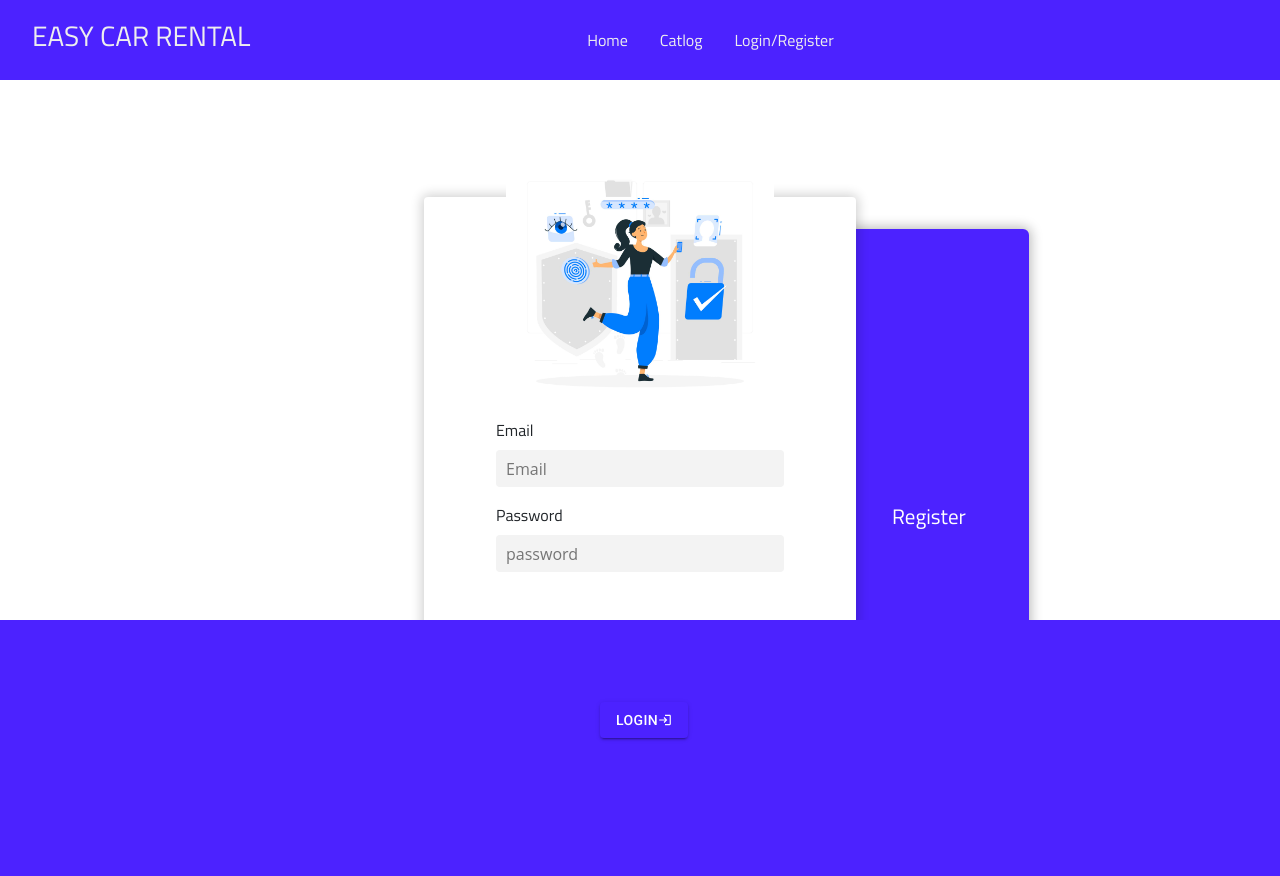
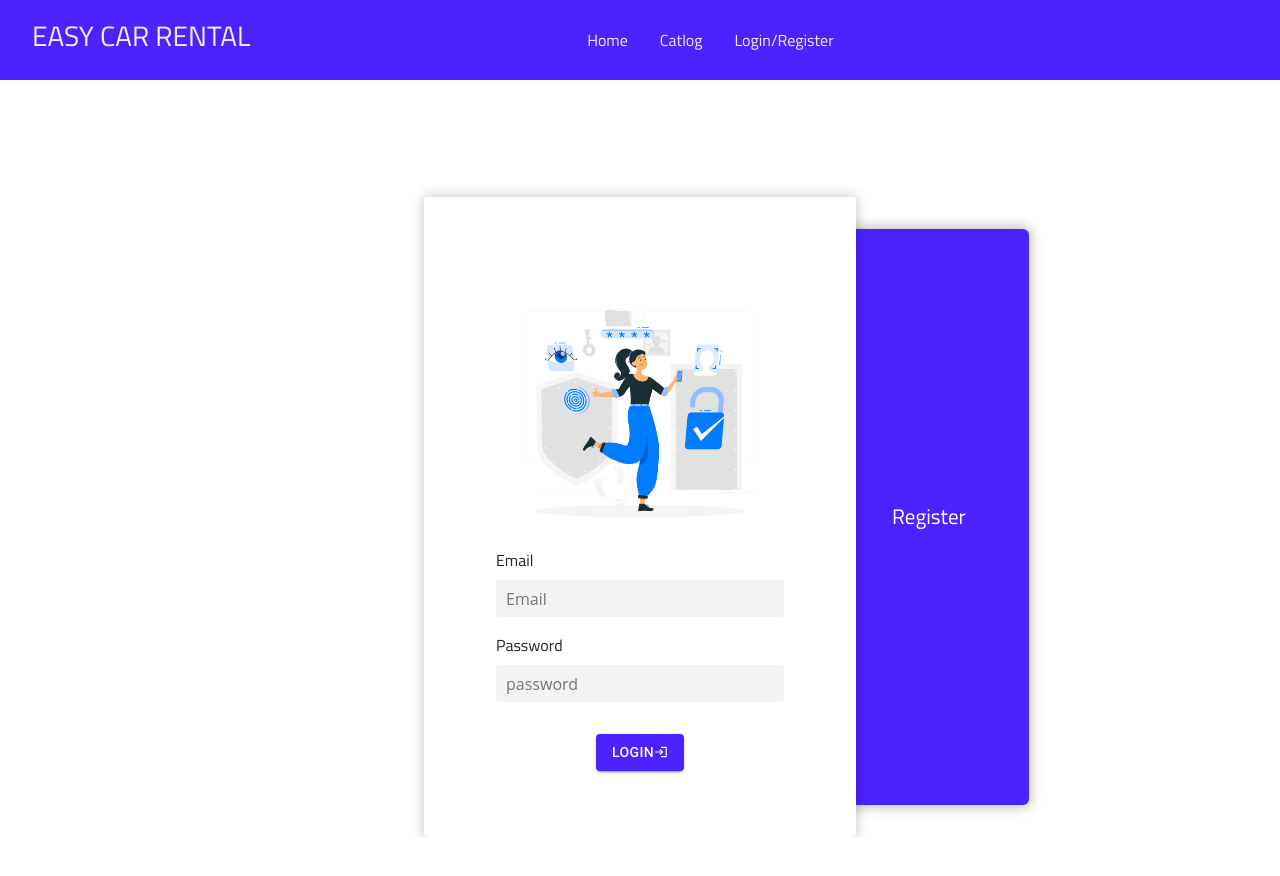
Before and after one commit to Hypertext-Assassin-RSS/EasyCarRental, a React (Create React App) app in the folder FrontEnd/app/: page /Login in a window 1280 px wide. Shown: the top 876 px of the page. After the commit the page ends 837 px from the top, so only its background shows below. Built offline with nearby package versions, Linux system fonts and the light colour scheme.

Commit message:
scrollbar customize

```diff
--- a/FrontEnd/app/package.json
+++ b/FrontEnd/app/package.json
@@ -34,6 +34,7 @@
     "react": "^17.0.1",
     "react-bootstrap": "^2.4.0",
     "react-chartjs-2": "^4.3.1",
+    "react-custom-scrollbars": "^4.2.1",
     "react-dom": "^17.0.1",
     "react-icons": "^4.4.0",
     "react-material-ui-form-validator": "^3.0.1",
--- a/FrontEnd/app/src/App.css
+++ b/FrontEnd/app/src/App.css
@@ -1,3 +1,29 @@
+
+::-webkit-scrollbar {
+  width: 10px;
+}
+
+
+::-webkit-scrollbar-track {
+
+
+}
+
+
+::-webkit-scrollbar-thumb {
+  background: gray;
+  border-radius: 10px;
+}
+
+::-webkit-scrollbar-thumb:hover {
+  background: black;
+}
+
+
+
+
+
+
 .App {
   text-align: center;
   overflow: hidden;
--- a/FrontEnd/app/src/pages/Footer/Footer.css
+++ b/FrontEnd/app/src/pages/Footer/Footer.css
@@ -13,6 +13,7 @@
     flex-direction: row;
     justify-content: space-evenly;
     align-items: center;
+    height: 80%;
 }
 
 .title-container{
--- a/FrontEnd/app/src/pages/LoginRegister/Login.css
+++ b/FrontEnd/app/src/pages/LoginRegister/Login.css
@@ -71,7 +71,7 @@ input {
 }
 
 
-.footer {
+.login-footer {
     display: flex;
     margin-top: 1em;
     justify-content: center;
--- a/FrontEnd/app/src/pages/LoginRegister/Login.js
+++ b/FrontEnd/app/src/pages/LoginRegister/Login.js
@@ -97,7 +97,7 @@ export class Login extends Component {
             </div>
           </div>
         </div>
-        <div className="footer">
+        <div className="login-footer">
           <div className={"buttons"}>
             <Button
               style={{
--- a/FrontEnd/app/src/pages/LoginRegister/Register.js
+++ b/FrontEnd/app/src/pages/LoginRegister/Register.js
@@ -125,7 +125,7 @@ export class Register extends React.Component {
               </div>
             </div>
           </div>
-          <div className="footer">
+          <div className="login-footer">
             <Button
               variant={"contained"}
               type="submit"
```
Also changed, not shown: FrontEnd/app/src/App.js (+8 -5 lines), FrontEnd/app/src/Components/Scrollbars/Scrollbars.js (added, +32 -0 lines), 1 other file (tests, documents, lock files or other folders).
